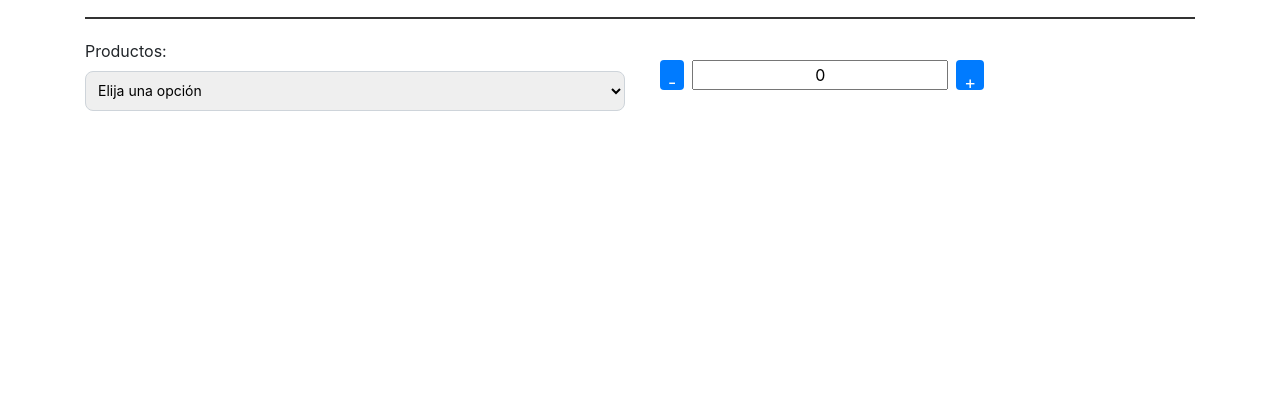
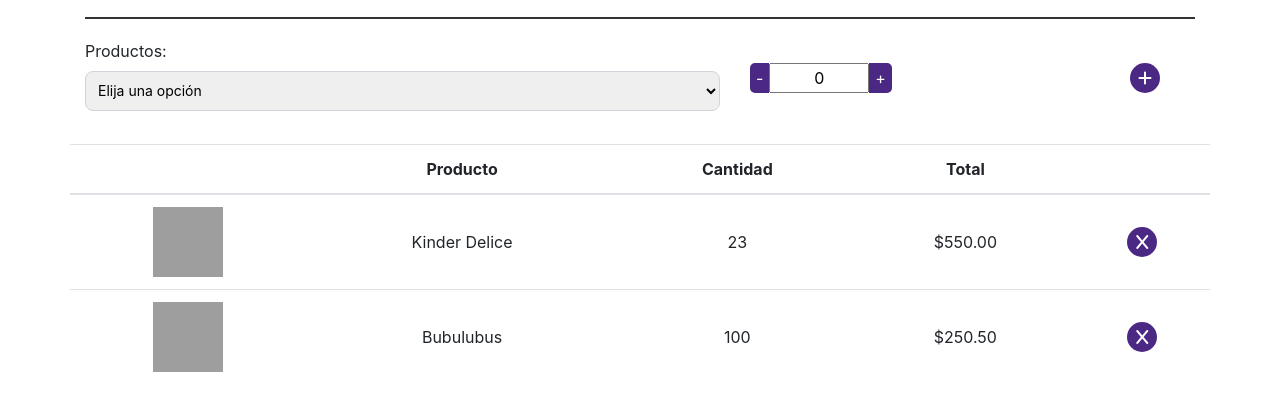
Before and after one commit to MarcosAriel9/Front-Golosinadora, a plain HTML site: page screens/orders.html in a window 1280 px wide. Shown: the part 283-694 px from the top of the page. Drawn offline with nearby package versions, Linux system fonts and the light colour scheme; grey boxes are pictures that could not be loaded.

Commit message:
[ADD] Screen to Delivers

```diff
--- /dev/null
+++ b/css/styleVisitsOrders.css
@@ -0,0 +1,120 @@
+.visit-card {
+    border: 10px solid #ccc;
+    border-radius: 8px;
+    padding: 12px;
+    margin: 8px;
+    box-shadow: 0 4px 8px rgba(0, 0, 0, 0.1);
+}
+
+.visit-card h3 {
+    color: #333;
+}
+
+.visit-card p {
+    color: #666;
+    margin-bottom: 4px;
+}
+
+.visit-card .badge {
+    font-size: 12px;
+}
+
+.visit-card .actions button {
+    margin-right: 4px;
+}
+
+.fechaVisita {
+    background-color: white !important;
+    position: relative !important;
+}
+
+.custom-select-sm {
+    width: 100%;
+    height: 40px;
+    border-radius: 8px;
+    border: 1px solid #ced4da;
+    padding: 8px;
+    font-size: 14px;
+}
+
+.custom-select-sm:hover {
+    border-color: #6c757d;
+}
+
+.custom-select-sm:focus {
+    border-color: #007bff;
+    box-shadow: 0 0 0 0.25rem rgba(0, 123, 255, 0.25);
+}
+
+.hr-plus {
+    border: none;
+    height: 2px;
+    background-color: #333;
+    margin: 20px 0;
+}
+
+.containerInput {
+    display: flex;
+    align-items: center;
+ }
+
+.input2{
+    width: 100px;
+    text-align: center;
+    height: 30px;
+}
+
+button {
+    cursor: pointer;
+    border: none;
+    background-color: #4b2883;
+    color: #fff;
+    font-size: 16px;
+    height: 30px;
+}
+
+button:hover {
+    background-color: #B640C1;
+}
+
+#resta {
+    border-radius: 5px 0 0 5px;
+}
+
+#suma {
+     border-radius: 0 5px 5px 0;
+}
+
+#addDeliverBtn {
+    border-radius: 90%;
+    height: 30px;
+    width: 30px;
+    background-color: #4B2883;
+    transition: background-color 0.3s ease;
+}
+
+#addDeliverBtn:hover {
+    background-color: #B640C1;
+}
+
+/* Table */
+#tableDeliver{
+    margin-top: 3%;
+}
+
+#imgDeliver{
+    height: 70px;
+    width: 70px;
+}
+
+#deleteDeliverBtn {
+    border-radius: 90%;
+    height: 30px;
+    width: 30px;
+    background-color: #4B2883;
+    transition: background-color 0.3s ease;
+}
+
+#deleteDeliverBtn:hover {
+    background-color: #B640C1;
+}
--- a/screens/orders.html
+++ b/screens/orders.html
@@ -5,105 +5,24 @@
         <meta charset="UTF-8" />
         <meta name="viewport" content="width=device-width, initial-scale=1.0" />
         <title>Pedidos</title>
-    <link rel="stylesheet" href="https://cdnjs.cloudflare.com/ajax/libs/font-awesome/6.0.0/css/all.min.css" />
-    <link href="https://maxcdn.bootstrapcdn.com/bootstrap/4.0.0/css/bootstrap.min.css" rel="stylesheet" />
-    <style>
-        .visit-card {
-            border: 10px solid #ccc;
-            border-radius: 8px;
-            padding: 12px;
-            margin: 8px;
-            box-shadow: 0 4px 8px rgba(0, 0, 0, 0.1);
-        }
-
-        .visit-card h3 {
-            color: #333;
-        }
-
-        .visit-card p {
-            color: #666;
-            margin-bottom: 4px;
-        }
-
-        .visit-card .badge {
-            font-size: 12px;
-        }
-
-        .visit-card .actions button {
-            margin-right: 4px;
-        }
-
-        .fechaVisita {
-            background-color: white !important;
-            position: relative !important;
-        }
-
-        .custom-select-sm {
-            width: 100%; /* ajusta el ancho según tus preferencias */
-            height: 40px;
-            border-radius: 8px;
-            border: 1px solid #ced4da;
-            padding: 8px;
-            font-size: 14px;
-        }
-
-        .custom-select-sm:hover {
-            border-color: #6c757d;
-        }
-
-        .custom-select-sm:focus {
-            border-color: #007bff;
-            box-shadow: 0 0 0 0.25rem rgba(0, 123, 255, 0.25);
-        }
-
-        .hr-plus {
-            border: none;
-            height: 2px;
-            background-color: #333; /* Cambia el color de la línea si lo deseas */
-            margin: 20px 0;
-        }
-
-        /* Estilos para el contenedor del contador */
-        .counter-container {
-            display: flex;
-            align-items: center;
-            width: 150px;
-            margin: 20px;
-        }
-
-        /* Estilos para el input del contador */
-        .counter-input {
-            flex: 1; /* Toma todo el espacio disponible */
-            text-align: center;
-            font-size: 16px;
-            margin: 0 8px; /* Añade un pequeño margen entre el input y los botones */
-            height: 30px; /* Establece la altura deseada */
-        }
-
-        /* Estilos para los botones */
-        .counter-button {
-            cursor: pointer;
-            flex: 0; /* No toma espacio adicional, mantiene el mismo tamaño */
-            font-size: 18px;
-            padding: 8px;
-            background-color: #007bff;
-            color: #fff;
-            border: none;
-            border-radius: 4px;
-            height: 30px; /* Establece la misma altura que el input */
-            line-height: 30px; /* Centra el texto verticalmente */
-        }
-    </style>
+        <link rel="stylesheet"
+            href="https://cdnjs.cloudflare.com/ajax/libs/font-awesome/6.0.0/css/all.min.css" />
+        <link
+            href="https://maxcdn.bootstrapcdn.com/bootstrap/4.0.0/css/bootstrap.min.css"
+            rel="stylesheet" />
+        <link rel="stylesheet" href="../css/styleVisitsOrders.css">
     </head>
 
     <body>
-
         <!-- Navbar -->
-    <nav class="navbar navbar-expand-lg navbar-dark" style="background-color: #4b2883">
+        <nav class="navbar navbar-expand-lg navbar-dark"
+            style="background-color: #4b2883">
             <div class="container-fluid">
                 <a class="navbar-brand" href="#">Mi Tienda</a>
-            <button class="navbar-toggler" type="button" data-toggle="collapse" data-target="#navbarNav"
-                aria-controls="navbarNav" aria-expanded="false" aria-label="Toggle navigation">
+                <button class="navbar-toggler" type="button"
+                    data-toggle="collapse" data-target="#navbarNav"
+                    aria-controls="navbarNav" aria-expanded="false"
+                    aria-label="Toggle navigation">
                     <span class="navbar-toggler-icon"></span>
                 </button>
                 <div class="collapse navbar-collapse" id="navbarNav">
@@ -139,7 +58,8 @@
                 <div class="row">
                     <div class="col-md-6">
                         <label class="form-label">Tienda:</label><br>
-                            <select class="form-select custom-select-sm" aria-label=".form-select-sm example">
+                        <select class="form-select custom-select-sm"
+                            aria-label=".form-select-sm example">
                             <option selected disabled>Elija una opción</option>
                             <option value="1">La Calaverita de Azucar</option>
                             <option value="2">Ortega's Candys</option>
@@ -149,21 +69,25 @@
                     </div>
 
                     <div class="col-md-6">
-                            <label for="exampleInputEmail1" class="form-label">Próxima visita:</label>
-                            <input type="date" class="form-control" id="exampleInputEmail1" aria-describedby="emailHelp">
+                        <label for="exampleInputEmail1" class="form-label">Próxima
+                            visita:</label>
+                        <input type="date" class="form-control"
+                            id="exampleInputEmail1" aria-describedby="emailHelp">
                     </div>
                 </div>
 
-                <div class="d-flex justify-content-between align-items-center" style="margin-top: 30px;">
+                <div class="d-flex justify-content-between align-items-center"
+                    style="margin-top: 30px;">
                     <h3 class="mb-0">Pedidos</h3>
                 </div>
 
                 <hr class="hr-plus">
 
                 <div class="row">
-                    <div class="col-md-6">
+                    <div class="col-md-7">
                         <label class="form-label">Productos:</label><br>
-                        <select class="form-select custom-select-sm" aria-label=".form-select-sm example">
+                        <select class="form-select custom-select-sm"
+                            aria-label=".form-select-sm example">
                             <option selected disabled>Elija una opción</option>
                             <option value="1">Paleta Payaso</option>
                             <option value="2">Lucas Muecas</option>
@@ -171,19 +95,82 @@
                             <option value="4">Kinder Delice</option>
                         </select>
                     </div>
-
-                <div class="counter-container">
-                    <button class="counter-button">-</button>
-                    <input class="counter-input" type="text" value="0" id="counter" readonly>
-                    <button class="counter-button">+</button>
+                    <div class="col-md-4">
+                        <br>
+                        <div class="containerInput">
+                            <button id="resta">-</button>
+                            <input class="input2" type="text" value="0">
+                            <button id="suma">+</button>
                         </div>
                     </div>
+                    <div class="col-md-1">
+                        <br>
+                        <button id="addDeliverBtn">
+                            <strong><i
+                                    class="fas fa-plus"></i>
+                            </strong>
+                        </button>
+                    </div>
+
+                </div>
+
+                <!-- TABLA -->
+                <div class="row" id="tableDeliver">
+                    <table class="table text-center">
+                        <thead>
+                            <tr>
+                                <th scope="col"></th>
+                                <th scope="col">Producto</th>
+                                <th scope="col">Cantidad</th>
+                                <th scope="col">Total</th>
+                                <th scope="col"></th>
+                            </tr>
+                        </thead>
+                        <tbody>
+                            <tr>
+                                <td style="vertical-align: middle;">
+                                    <img id="imgDeliver"
+                                        src="https://dulceriatobi.shop/cdn/shop/products/8000500267103_KinderDelice10Piezas390g4_jpg.png?v=1672777804&width=1445">
+                                </td>
+                                <td style="vertical-align: middle;">Kinder Delice</td>
+                                <td style="vertical-align: middle;">23</td>
+                                <td style="vertical-align: middle;">$550.00</td>
+                                <td style="vertical-align: middle;">
+                                    <button id="deleteDeliverBtn">
+                                        <strong><i
+                                                class="fas fa-x"></i>
+                                        </strong>
+                                    </button>
+                                </td>
+                            </tr>
+                            <tr>
+                                <td style="vertical-align: middle;">
+                                    <img id="imgDeliver"
+                                        src="https://dulcesbalu.mx/cdn/shop/products/Super-Dulces-min-bubulubu-25-piezas-pieza.png?v=1677252385">
+                                </td>
+                                <td style="vertical-align: middle;">Bubulubus</td>
+                                <td style="vertical-align: middle;">100</td>
+                                <td style="vertical-align: middle;">$250.50</td>
+                                <td style="vertical-align: middle;">
+                                    <button id="deleteDeliverBtn">
+                                        <strong><i
+                                                class="fas fa-x"></i>
+                                        </strong>
+                                    </button>
+                                </td>
+                            </tr>
+                        </tbody>
+                    </table>
+                </div>
+
             </form>
         </div>
 
         <script src="https://code.jquery.com/jquery-3.2.1.slim.min.js"></script>
-    <script src="https://cdnjs.cloudflare.com/ajax/libs/popper.js/1.12.9/umd/popper.min.js"></script>
-    <script src="https://maxcdn.bootstrapcdn.com/bootstrap/4.0.0/js/bootstrap.min.js"></script>
+        <script
+            src="https://cdnjs.cloudflare.com/ajax/libs/popper.js/1.12.9/umd/popper.min.js"></script>
+        <script
+            src="https://maxcdn.bootstrapcdn.com/bootstrap/4.0.0/js/bootstrap.min.js"></script>
     </body>
 
 </html>
```
Lines whose indentation alone changed are shown as unchanged.
